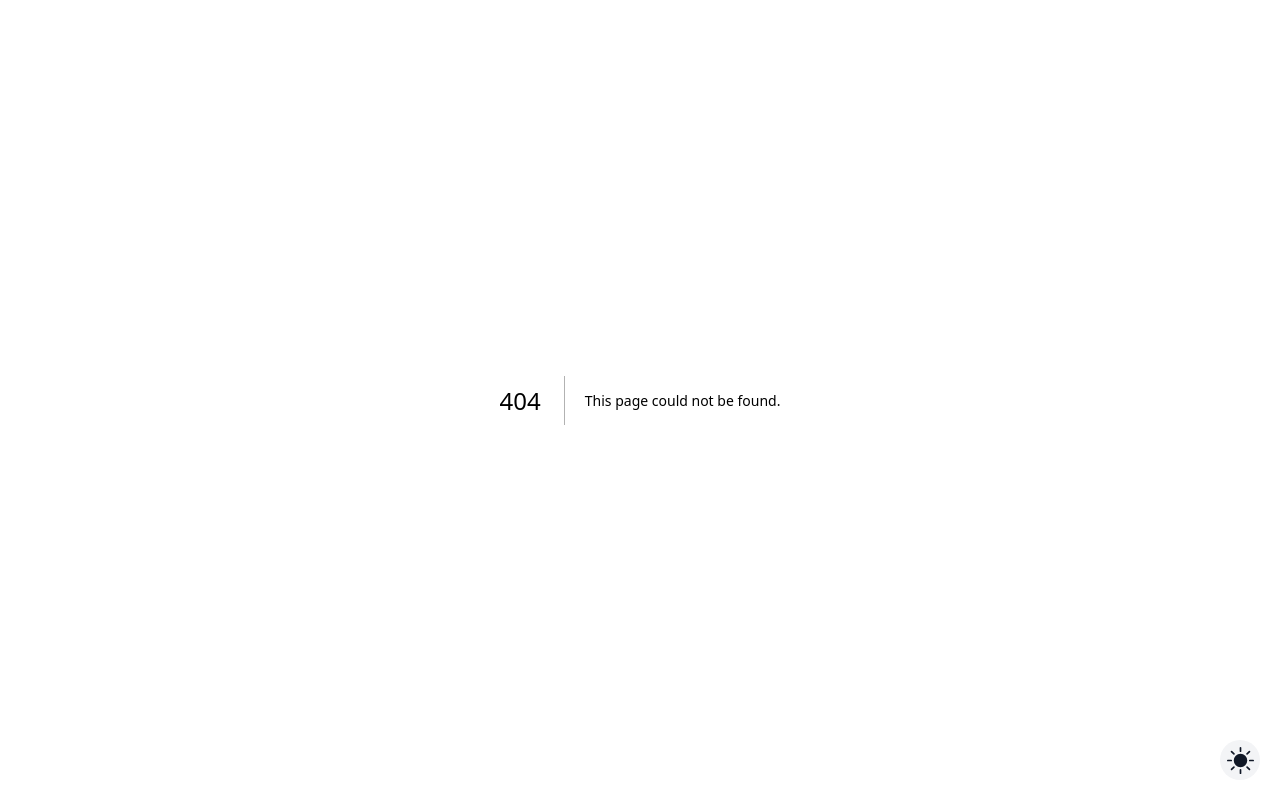
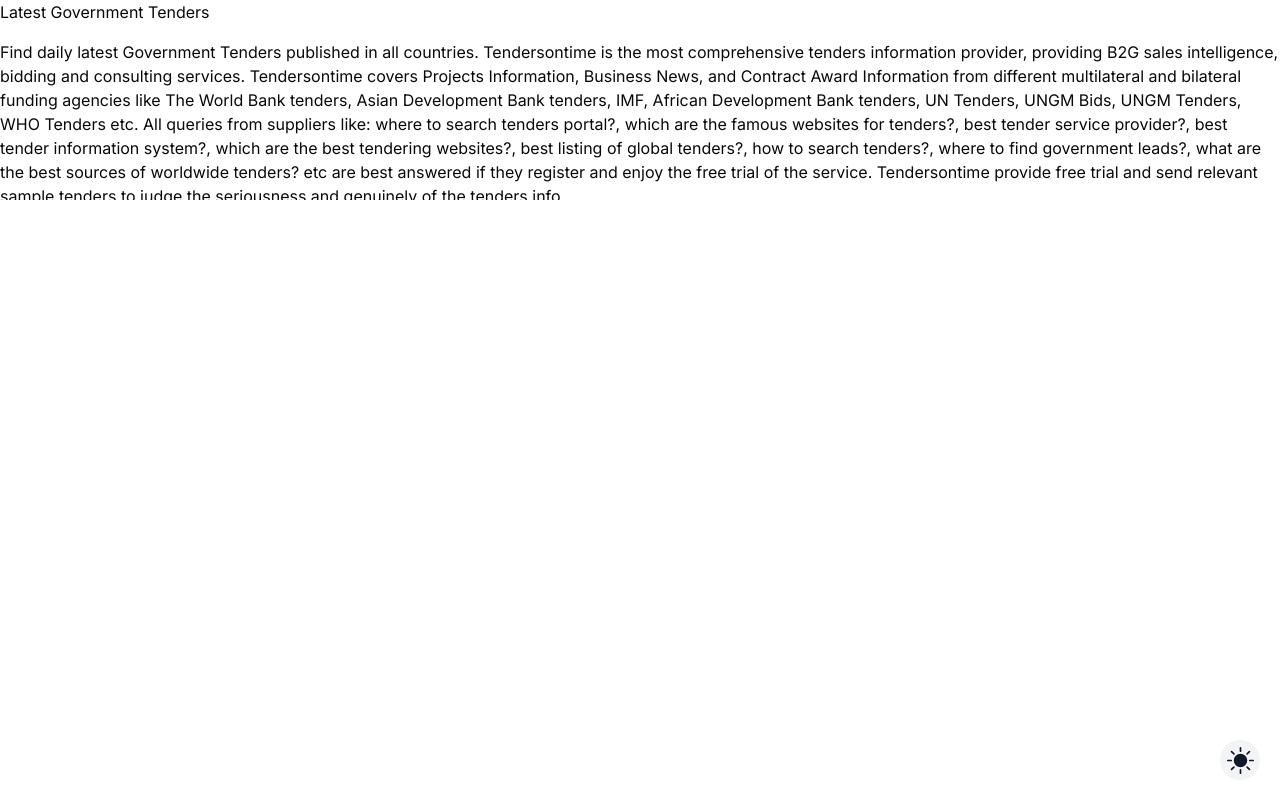
Before and after one commit to mungaben/Tender-Soko, a Next.js app: page /Tenders in a window 1280 px wide. Before the commit this address had no page. Built offline with nearby package versions, Linux system fonts and the light colour scheme.

Commit message:
Tenders list

```diff
--- /dev/null
+++ b/app/Tenders/components/TendersDescription.tsx
@@ -0,0 +1,24 @@
+
+
+
+import React from 'react'
+
+const TendersDescription = () => {
+  return (
+    <div className=' mx-auto flex flex-col gap-6 '>
+
+        <p className='  h-[20dvh]  overflow-y-scroll'>
+        Find daily latest Government Tenders published in all countries. Tendersontime is the most
+        comprehensive tenders information provider, providing B2G sales intelligence, bidding and consulting services.
+         Tendersontime covers Projects Information, Business News, and Contract Award Information from different multilateral and bilateral funding agencies like The World Bank tenders,
+          Asian Development Bank tenders, IMF, African Development Bank tenders, UN Tenders, UNGM Bids, UNGM Tenders, WHO Tenders etc. All queries from suppliers like: where to search tenders portal?,
+           which are the famous websites for tenders?, best tender service provider?, best tender information system?, which are the best tendering websites?, best listing of global tenders?,
+           how to search tenders?, where to find government leads?, what are the best sources of worldwide tenders? etc are best answered if
+         they register and enjoy the free trial of the service. Tendersontime provide free trial and send relevant sample tenders to judge the seriousness and genuinely of the tenders info.
+        </p>
+
+    </div>
+  )
+}
+
+export default TendersDescription
--- /dev/null
+++ b/app/Tenders/components/TendersMain.tsx
@@ -0,0 +1,26 @@
+
+
+
+
+
+import React from 'react'
+import TendersDescription from './TendersDescription'
+
+const TendersMain = () => {
+  return (
+    <div>
+        <div className=' flex overflow-hidden'>
+        <h1 className=' h-4 w-full fixed  mb-10 z-50'>
+        Latest Government Tenders
+        </h1>
+        <div className=' mt-10 ' >
+        <TendersDescription/>
+        </div>
+
+        </div>
+
+    </div>
+  )
+}
+
+export default TendersMain
--- /dev/null
+++ b/app/Tenders/page.tsx
@@ -0,0 +1,17 @@
+
+
+
+
+
+import React from 'react'
+import TendersMain from './components/TendersMain'
+
+const page = () => {
+  return (
+    <div>
+      <TendersMain/>
+    </div>
+  )
+}
+
+export default page
--- a/app/layout.tsx
+++ b/app/layout.tsx
@@ -8,8 +8,8 @@
 const inter = Inter({ subsets: ['latin'] })
 
 export const metadata: Metadata = {
-  title: 'Tender Soko',
-  description: 'tender soko  check available tenders',
+  title: 'Tender legit || home page',
+  description: 'tender legit  check available tenders',
 }
 
 export default function RootLayout({
--- a/app/page.tsx
+++ b/app/page.tsx
@@ -7,8 +7,25 @@
 
 export default function Home() {
   return (
-    <main className="flex min-h-screen flex-col items-center justify-between p-24 ">
-      <motion.div className="z-10 max-w-5xl w-full  items-center justify-between font-mono text-sm lg:flex flex-col gap-10 "
+    <main className="flex min-h-screen flex-col items-center justify-between  relative ">
+      <div className=" absolute  w-full flex flex-col h-full z-20  gap-4">
+        <div className=" shadow-lg  w-full h-1/2 rounded-b-full  ">
+
+        </div>
+        <div className="  shadow-2xl -mt-10   w-full h-1/2 rounded-t-full bg-[url('/Shulemax2.png')] mb-5">
+          {/* <Image
+          src="/Shulemax2.png"
+          alt="Picture of the author"
+          layout="fill"
+          objectFit="cover"
+          className="rounded-t-full bg-[url('/Shulemax2.png')]"
+          /> */}
+
+
+        </div>
+
+      </div>
+      <motion.div className="max-w-5xl w-full   items-center justify-between font-mono text-sm lg:flex flex-col gap-10 z-30 mt-10 "
         initial={{
           opacity: 0,
           x: -100,
--- a/middleware.ts
+++ b/middleware.ts
@@ -10,7 +10,7 @@
 export default authMiddleware({
 
 
-  publicRoutes: ["/","/Subscribe"]
+  publicRoutes: ["/","/Subscribe","/Tenders"]
 });
 
 export const config = {
```
Also changed, not shown: public/Shulemax2.png (added).
